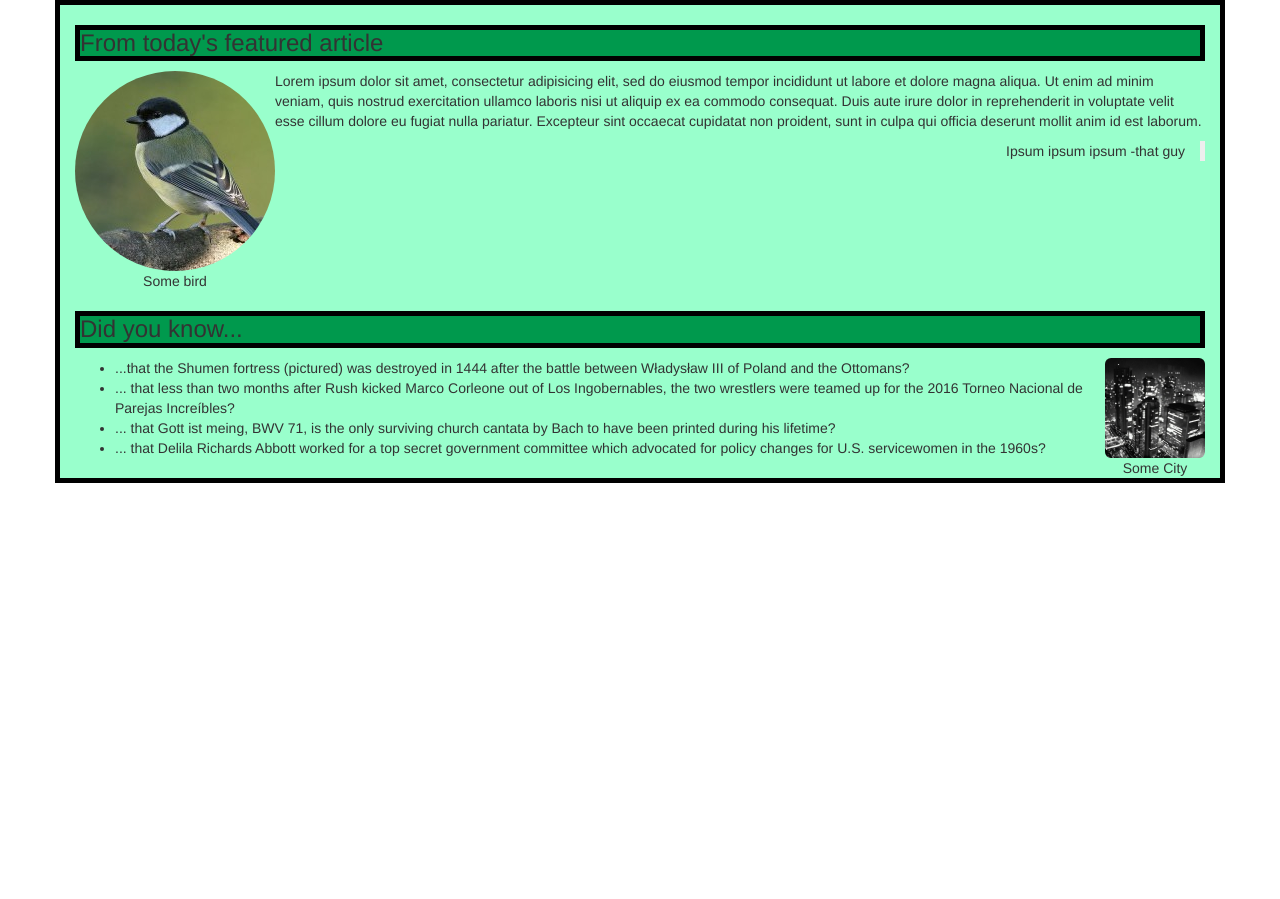
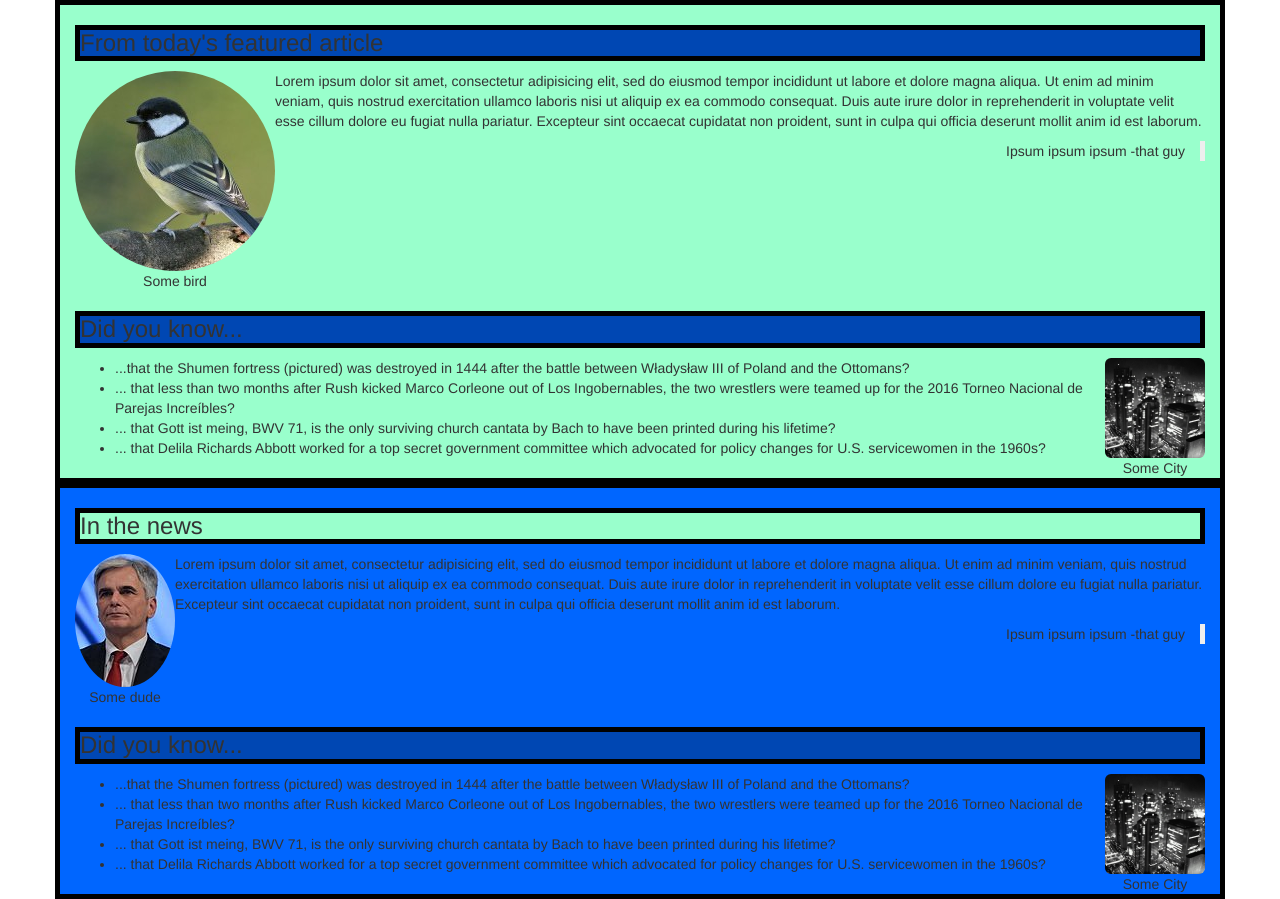
Before and after one commit to danjsiegel/bstrap, a plain HTML site: page index.html in a window 1280 px wide. Before the commit the page ends 800 px from the top, so only its background shows below. Drawn offline with Linux system fonts and the light colour scheme.

Commit message:
added 2nd space to become a column

```diff
--- a/css/styles.css
+++ b/css/styles.css
@@ -10,3 +10,10 @@
 .darker {
   background-color: #00994d;
 }
+.bluefeaturebox {
+  background-color: #0066ff;
+  border: 5px solid #000000;
+}
+.darker {
+  background-color: #0047b3;
+}
--- a/index.html
+++ b/index.html
@@ -60,5 +60,30 @@
   </div>
 </div>
 
+
+<div class="container bluefeaturebox">
+  <div class="clearfix">
+  <h3 class="featurebox darkerblue">In the news</h3>
+    <figure class="pull-left text-center">
+    <img class="img-circle" src="img/guy.jpg" alt="guy">
+      <figcaption>Some dude</figcaption>
+    </figure>
+    <p>Lorem ipsum dolor sit amet, consectetur adipisicing elit, sed do eiusmod tempor incididunt ut labore et dolore magna aliqua. Ut enim ad minim veniam, quis nostrud exercitation ullamco laboris nisi ut aliquip ex ea commodo consequat. Duis aute irure dolor in reprehenderit in voluptate velit esse cillum dolore eu fugiat nulla pariatur. Excepteur sint occaecat cupidatat non proident, sunt in culpa qui officia deserunt mollit anim id est laborum. <section class="blockquote-reverse"> Ipsum ipsum ipsum -that guy</section></p>
+  </div>
+    <div class="clearfix">
+  <h3 class="featurebox darker">Did you know...</h3>
+    <figure class="pull-right text-center">
+      <img class="img-rounded" src="img/city1.jpg" alt="City">
+        <figcaption>Some City</figcaption>
+    </figure>
+    <ul>
+      <li> ...that the Shumen fortress (pictured) was destroyed in 1444 after the battle between Władysław III of Poland and the Ottomans?</li>
+      <li> ... that less than two months after Rush kicked Marco Corleone out of Los Ingobernables, the two wrestlers were teamed up for the 2016 Torneo Nacional de Parejas Increíbles?</li>
+      <li>... that Gott ist meing, BWV 71, is the only surviving church cantata by Bach to have been printed during his lifetime?</li>
+      <li>... that Delila Richards Abbott worked for a top secret government committee which advocated for policy changes for U.S. servicewomen in the 1960s?</li>
+    </ul>
+  </div>
+</div>
+
   </body>
 </html>
```
Also changed, not shown: img/guy.jpg (added), img/historicalcrap.jpg (added).
